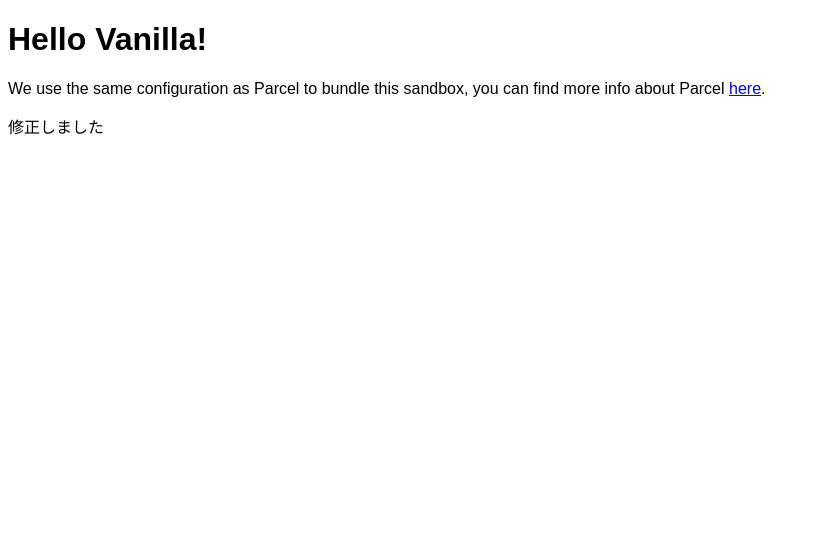
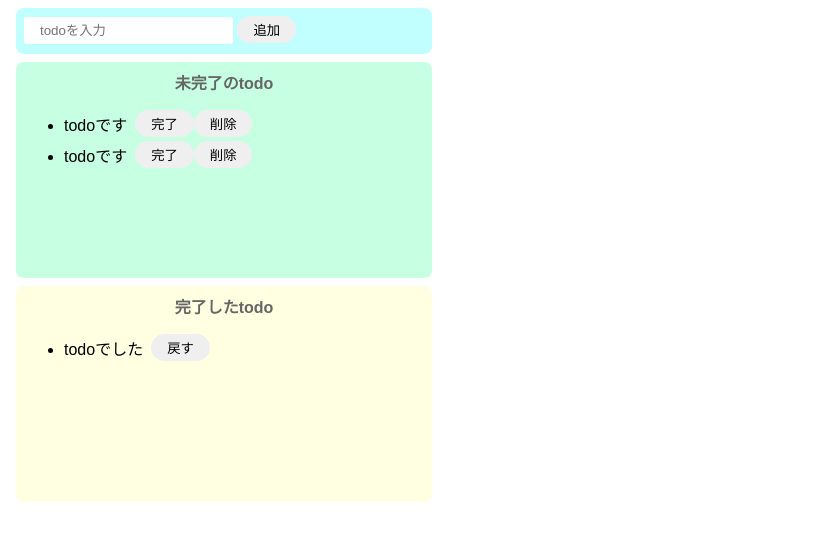
Before and after one commit to KawaiAkihiro/js-todo-practice, a website built with Parcel: page index.html in a window 1280 px wide. Shown: the whole page, without its empty margins (0-819 px from the left). Built offline with nearby package versions, Linux system fonts and the light colour scheme.

Commit message:
基本マークアップ完了

```diff
--- a/index.html
+++ b/index.html
@@ -6,9 +6,37 @@
   </head>
 
   <body>
-    <div id="app"></div>
-    <p>修正しました</p>
+    <div class="input-area">
+      <input placeholder="todoを入力" />
+      <button>追加</button>
+    </div>
 
+    <div class="imcomplate-area">
+      <p class="title">未完了のtodo</p>
+      <ul>
+        <div class="list-row">
+          <li>todoです</li>
+          <button>完了</button>
+          <button>削除</button>
+        </div>
+
+        <div class="list-row">
+          <li>todoです</li>
+          <button>完了</button>
+          <button>削除</button>
+        </div>
+      </ul>
+    </div>
+
+    <div class="complated-area">
+      <p class="title">完了したtodo</p>
+      <ul>
+        <div class="list-row">
+          <li>todoでした</li>
+          <button>戻す</button>
+        </div>
+      </ul>
+    </div>
     <script src="src/index.js"></script>
   </body>
 </html>
--- a/src/index.js
+++ b/src/index.js
@@ -1,10 +1 @@
 import "./styles.css";
-
-document.getElementById("app").innerHTML = `
-<h1>Hello Vanilla!</h1>
-<div>
-  We use the same configuration as Parcel to bundle this sandbox, you can find more
-  info about Parcel
-  <a href="https://parceljs.org" target="_blank" rel="noopener noreferrer">here</a>.
-</div>
-`;
--- a/src/styles.css
+++ b/src/styles.css
@@ -1,3 +1,66 @@
 body {
   font-family: sans-serif;
 }
+
+input {
+  border-radius: 3px;
+  border: none;
+  padding: 6px 16px;
+  outline: none;
+}
+
+button {
+  border-radius: 16px;
+  border: none;
+  padding: 4px 16px;
+}
+
+button:hover {
+  background-color: #ff7fff;
+  color: #fff;
+  cursor: pointer;
+}
+
+li {
+  margin-right: 8px;
+}
+
+.input-area {
+  background-color: #c1ffff;
+  width: 400px;
+  height: 30px;
+  padding: 8px;
+  margin: 8px;
+  border-radius: 8px;
+}
+
+.imcomplate-area {
+  background-color: #c6ffe2;
+  width: 400px;
+  min-height: 200px;
+  padding: 8px;
+  margin: 8px;
+  border-radius: 8px;
+}
+
+.complated-area {
+  background-color: #ffffe2;
+  width: 400px;
+  min-height: 200px;
+  padding: 8px;
+  margin: 8px;
+  border-radius: 8px;
+}
+
+.title {
+  text-align: center;
+  margin-top: 0;
+  font-weight: bold;
+  color: #666;
+}
+
+.list-row {
+  display: flex;
+  align-items: center;
+  padding-bottom: 4px;
+}
```
